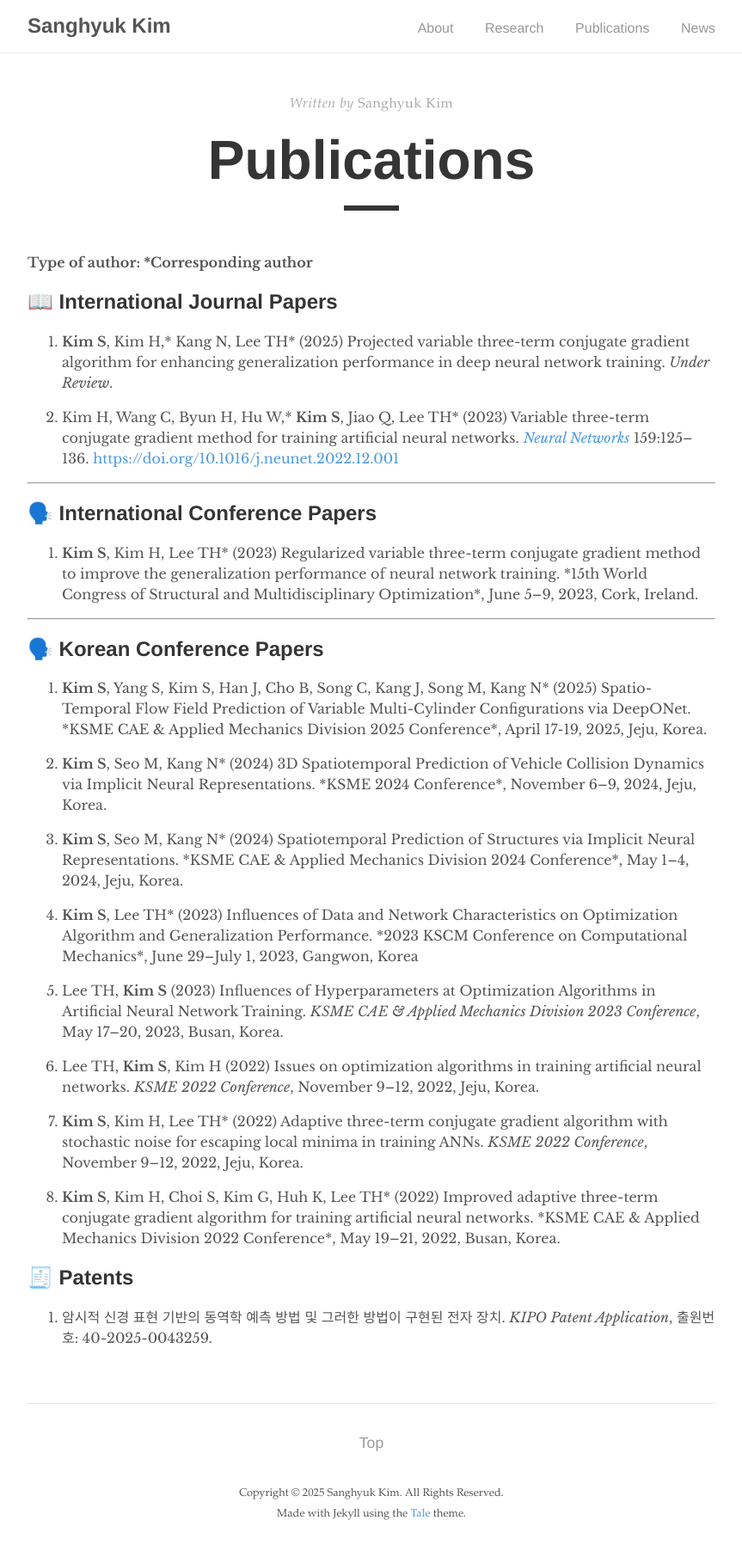
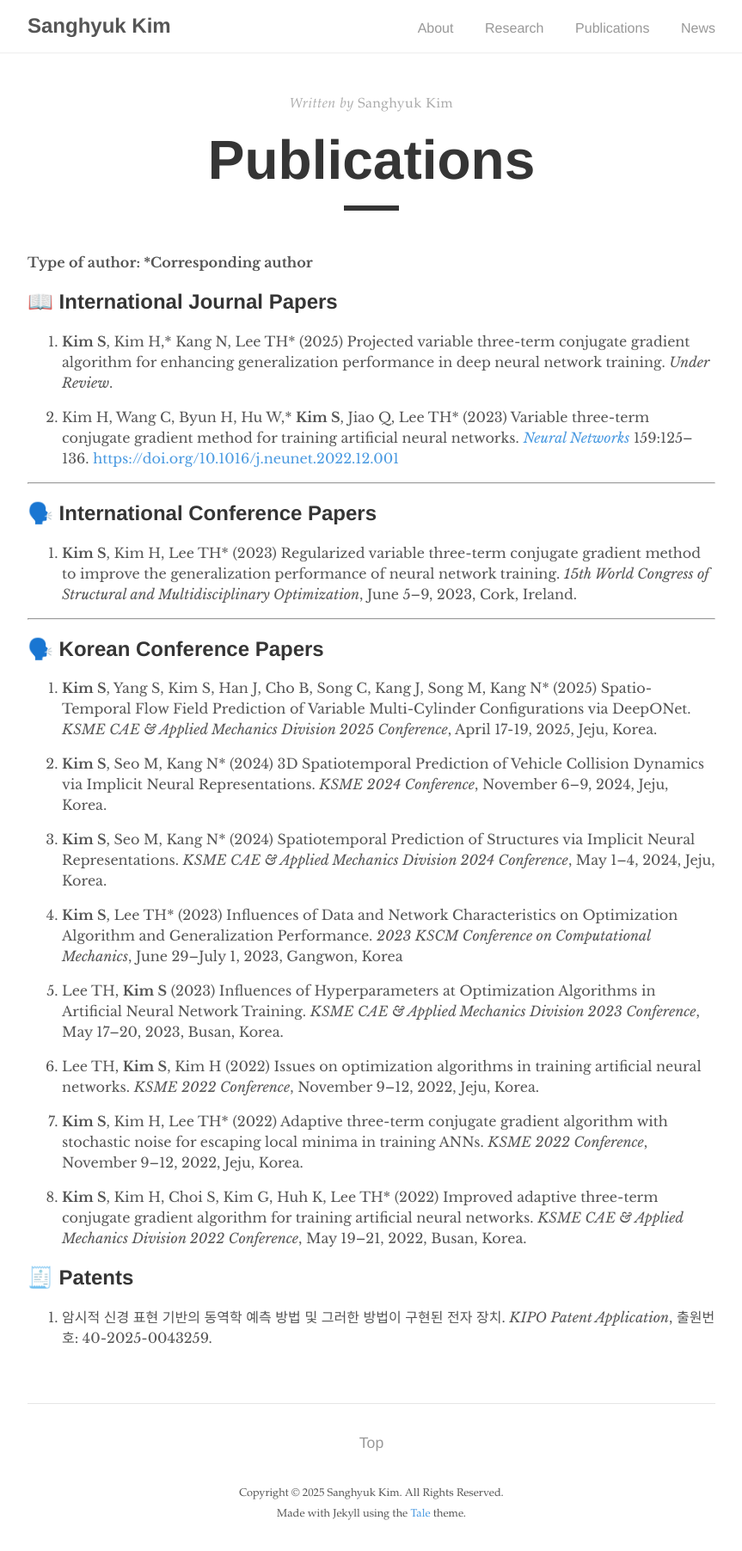
Before and after one commit to kim-sanghyuk/kim-sanghyuk.github.io, a Jekyll site: the page built from _pages/publications.md, in a window 1280 px wide. Shown: the whole page at 86% size, without its empty margins (208-1071 px from the left). Built offline with Jekyll 4.4.1, drawn with Linux system fonts in a browser that asks for light colours.

```diff
--- a/_pages/publications.md
+++ b/_pages/publications.md
@@ -18,19 +18,19 @@ published: true
 
 ## 🗣️ International Conference Papers
 
-1. **Kim S**, Kim H, Lee TH* (2023) Regularized variable three-term conjugate gradient method to improve the generalization performance of neural network training. *15th World Congress of Structural and Multidisciplinary Optimization\*, June 5–9, 2023, Cork, Ireland.
+1. **Kim S**, Kim H, Lee TH\* (2023) Regularized variable three-term conjugate gradient method to improve the generalization performance of neural network training. _15th World Congress of Structural and Multidisciplinary Optimization_, June 5–9, 2023, Cork, Ireland.
 
 ---
 
 ## 🗣️ Korean Conference Papers
 
-1. **Kim S**, Yang S, Kim S, Han J, Cho B, Song C, Kang J, Song M, Kang N* (2025) Spatio-Temporal Flow Field Prediction of Variable Multi-Cylinder Configurations via DeepONet. *KSME CAE & Applied Mechanics Division 2025 Conference\*, April 17-19, 2025, Jeju, Korea.
+1. **Kim S**, Yang S, Kim S, Han J, Cho B, Song C, Kang J, Song M, Kang N\* (2025) Spatio-Temporal Flow Field Prediction of Variable Multi-Cylinder Configurations via DeepONet. _KSME CAE & Applied Mechanics Division 2025 Conference_, April 17-19, 2025, Jeju, Korea.
 
-2. **Kim S**, Seo M, Kang N* (2024) 3D Spatiotemporal Prediction of Vehicle Collision Dynamics via Implicit Neural Representations. *KSME 2024 Conference\*, November 6–9, 2024, Jeju, Korea.
+2. **Kim S**, Seo M, Kang N\* (2024) 3D Spatiotemporal Prediction of Vehicle Collision Dynamics via Implicit Neural Representations. _KSME 2024 Conference_, November 6–9, 2024, Jeju, Korea.
 
-3. **Kim S**, Seo M, Kang N* (2024) Spatiotemporal Prediction of Structures via Implicit Neural Representations. *KSME CAE & Applied Mechanics Division 2024 Conference\*, May 1–4, 2024, Jeju, Korea.
+3. **Kim S**, Seo M, Kang N\* (2024) Spatiotemporal Prediction of Structures via Implicit Neural Representations. _KSME CAE & Applied Mechanics Division 2024 Conference_, May 1–4, 2024, Jeju, Korea.
 
-4. **Kim S**, Lee TH* (2023) Influences of Data and Network Characteristics on Optimization Algorithm and Generalization Performance. *2023 KSCM Conference on Computational Mechanics\*, June 29–July 1, 2023, Gangwon, Korea
+4. **Kim S**, Lee TH\* (2023) Influences of Data and Network Characteristics on Optimization Algorithm and Generalization Performance. _2023 KSCM Conference on Computational Mechanics_, June 29–July 1, 2023, Gangwon, Korea
 
 5. Lee TH, **Kim S** (2023) Influences of Hyperparameters at Optimization Algorithms in Artificial Neural Network Training. _KSME CAE & Applied Mechanics Division 2023 Conference_, May 17–20, 2023, Busan, Korea.
 
@@ -38,7 +38,7 @@ published: true
 
 7. **Kim S**, Kim H, Lee TH\* (2022) Adaptive three-term conjugate gradient algorithm with stochastic noise for escaping local minima in training ANNs. _KSME 2022 Conference_, November 9–12, 2022, Jeju, Korea.
 
-8. **Kim S**, Kim H, Choi S, Kim G, Huh K, Lee TH* (2022) Improved adaptive three-term conjugate gradient algorithm for training artificial neural networks. *KSME CAE & Applied Mechanics Division 2022 Conference\*, May 19–21, 2022, Busan, Korea.
+8. **Kim S**, Kim H, Choi S, Kim G, Huh K, Lee TH\* (2022) Improved adaptive three-term conjugate gradient algorithm for training artificial neural networks. _KSME CAE & Applied Mechanics Division 2022 Conference_, May 19–21, 2022, Busan, Korea.
 
 ## 🧾 Patents
 
```
